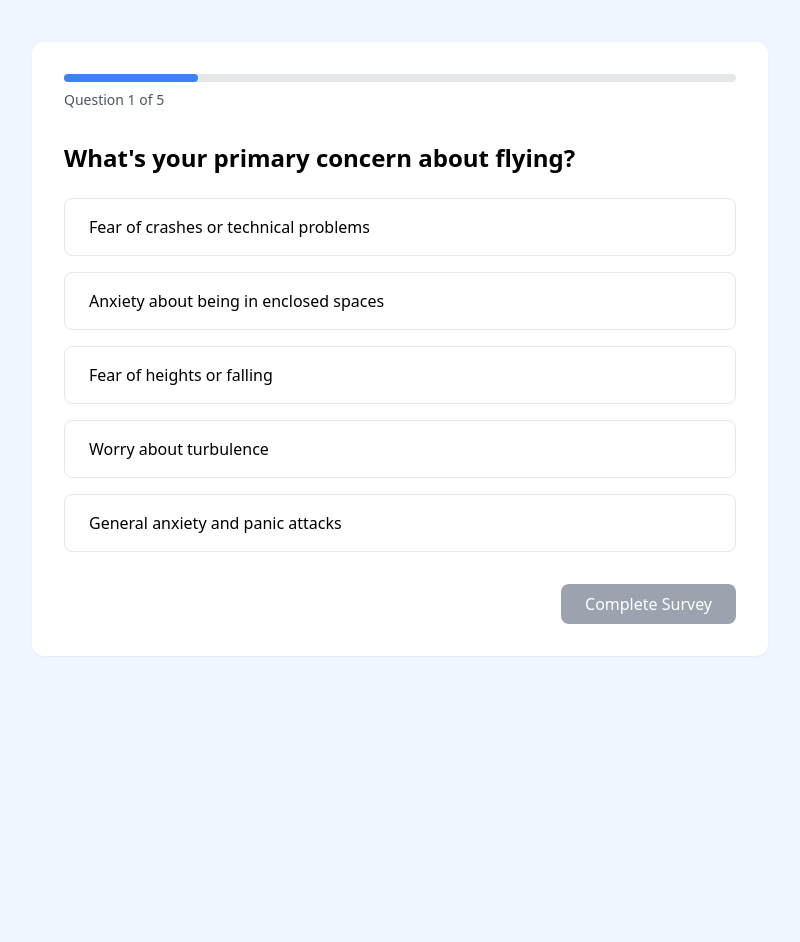
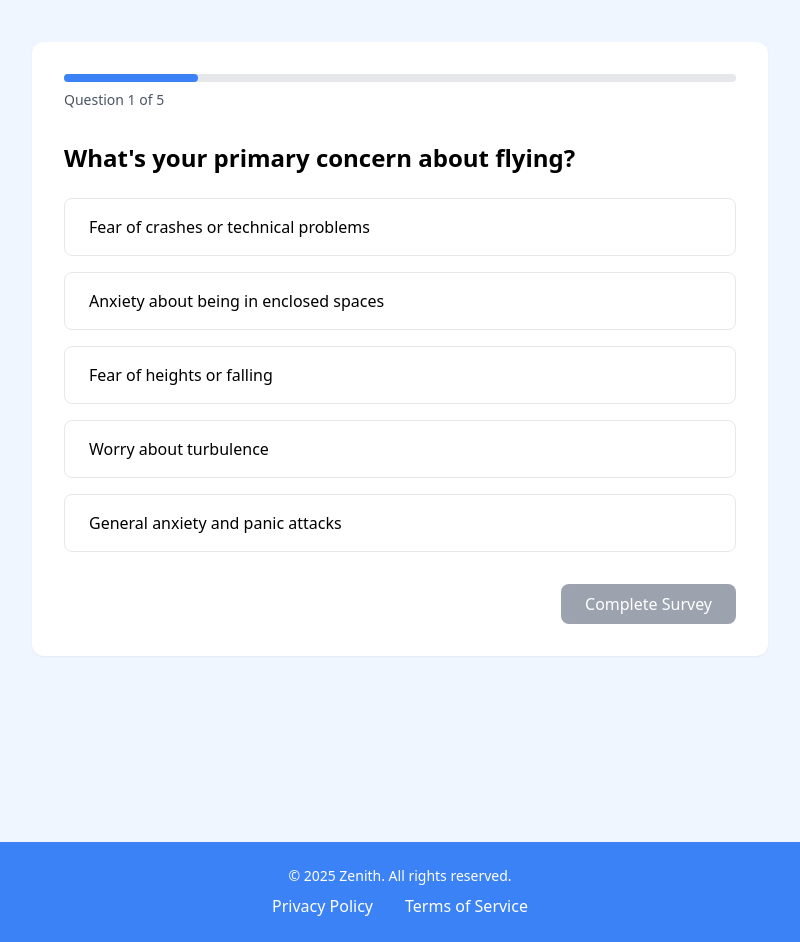
Before and after one commit to bentirado/OU_tamuHack, an Electron app: page survey.html in a window 800 px wide. Shown: the part 70-1012 px from the top of the page. Before the commit the page ends 864 px from the top, so only its background shows below. Drawn offline with nearby package versions, Linux system fonts and the light colour scheme.

Commit message:
Update survey.html

```diff
--- a/survey.html
+++ b/survey.html
@@ -268,7 +268,7 @@
           <a href="about.html" class="text-gray-600 hover:text-blue-500">About</a>
           <a href="statistics.html" class="text-gray-600 hover:text-blue-500">Statistics</a>
           <a href="meditation.html" class="text-gray-600 hover:text-blue-500">Meditation</a>
-          <a href="#safety" class="text-gray-600 hover:text-blue-500">Safety</a>
+          <a href="safety.html" class="text-gray-600 hover:text-blue-500">Safety</a>
         </div>
         <div class="md:hidden">
           <svg xmlns="http://www.w3.org/2000/svg" class="h-6 w-6 text-gray-600" viewBox="0 0 24 24" fill="none"
@@ -363,7 +363,16 @@
       </div>
     </div>
   </div>
-
+<!-- Footer -->
+<footer class="bg-blue-500 text-white py-6 mt-12">
+  <div class="max-w-7xl mx-auto px-4 sm:px-6 lg:px-8 text-center">
+    <p class="text-sm mb-2">© 2025 Zenith. All rights reserved.</p>
+    <div class="flex justify-center space-x-8">
+      <a href="#" class="text-white hover:text-gray-200">Privacy Policy</a>
+      <a href="#" class="text-white hover:text-gray-200">Terms of Service</a>
+    </div>
+  </div>
+</footer>
 
 
 </body>
```
